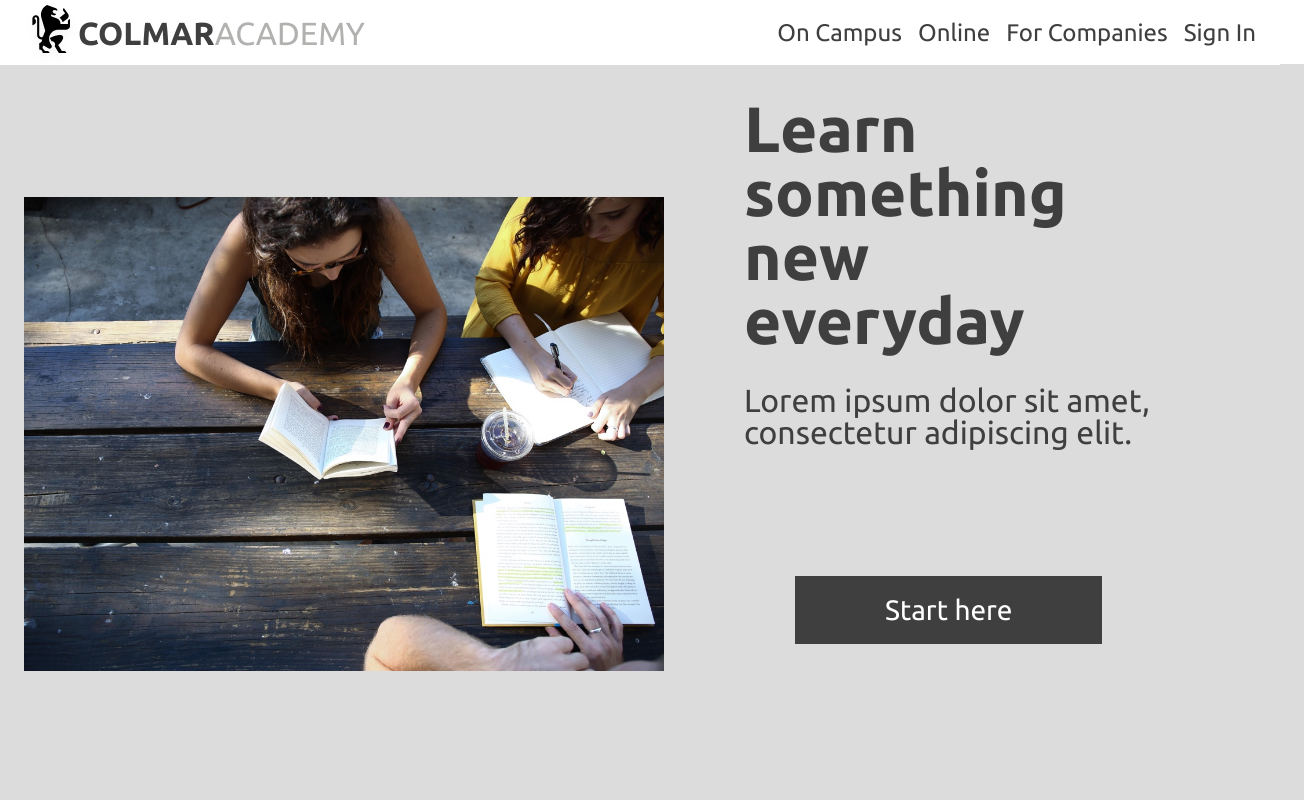
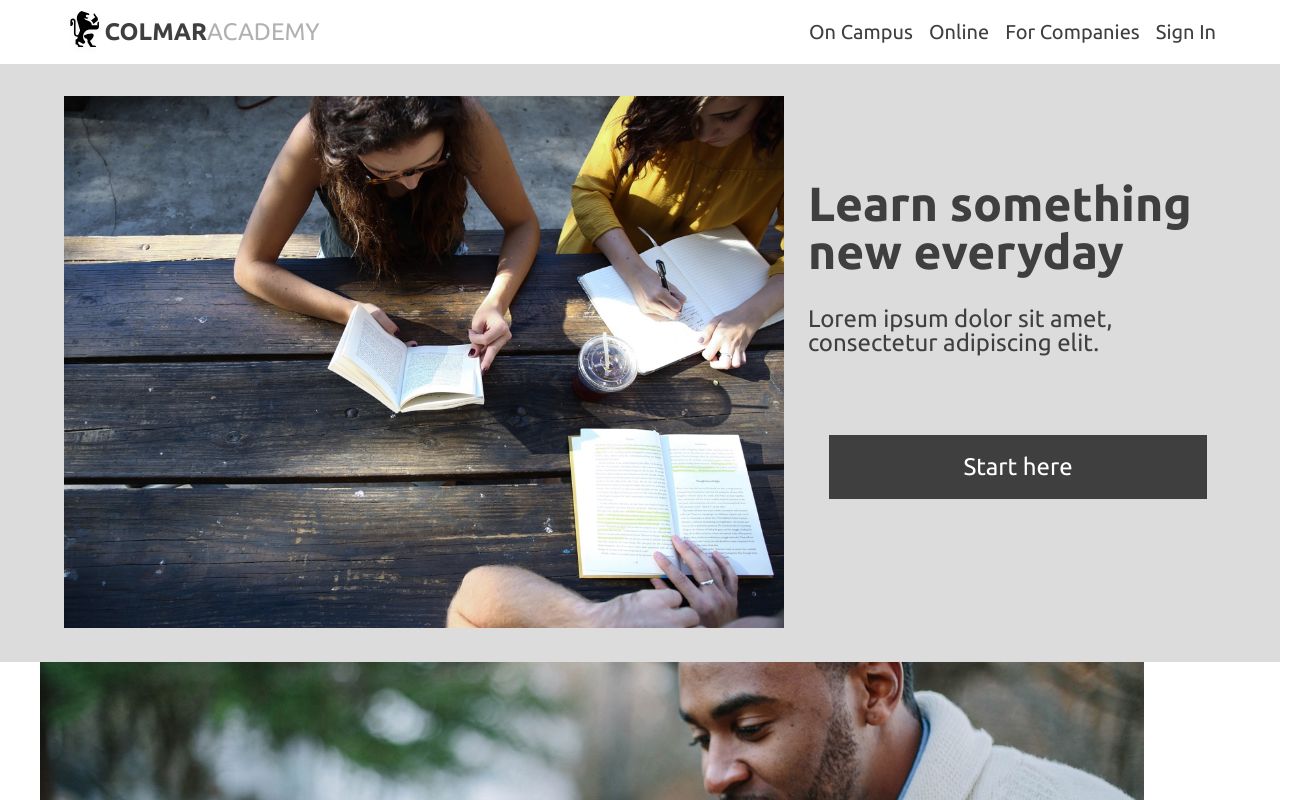
Before and after one commit to flange94/Colmar_Academy, a plain HTML site: page index.html in a window 1280 px wide. Shown: the top 800 px of the page, 1304 px wide, since content can reach past the window. Drawn offline with Linux system fonts and the light colour scheme.

Commit message:
fixed the width, now max width of 1200px

```diff
--- a/index.html
+++ b/index.html
@@ -10,7 +10,7 @@
   <!-- HEADER SECTION -->
   <header>
     <!-- The Navigation Bar -->
-    <div id="navigation">
+    <div class="container">
       <div id="logo">
         <img src="resources/images/ic-logo.svg" alt="The Logo of the Colmar Academy - a Lion" />
         <span class="logo_dark_grey">COLMAR</span><span class="logo_light_grey">ACADEMY</span>
@@ -35,16 +35,35 @@
   <!-- CONTENT SECTION -->
   <main>
     <!-- Main-Banner Section -->
-    <div class="banner">
-      <img src="resources/images/banner.jpg" alt="Banner of three Students learning" />
-      <div class="banner_text">
-        <h1>Learn something new everyday</h1>
-        <h2>Lorem ipsum dolor sit amet, consectetur adipiscing elit.</h2>
-        <div class="start_button">
-          <span>Start here</span>
+    <div id="banner">
+      <div class="container">
+        <div class="left_box">
+          <img src="resources/images/banner.jpg" alt="Banner of three Students learning" />
+        </div>
+        <div class="right_box">
+          <h1>Learn something new everyday</h1>
+          <h2>Lorem ipsum dolor sit amet, consectetur adipiscing elit.</h2>
+          <div class="start_button">
+            <span>Start here</span>
+          </div>
         </div>
       </div>
     </div>
+
+    <!-- News & Information Section -->
+    <div id="information">
+      <div class="container">
+        <div class="information_wrapper">
+          <img src="resources/images/information-main.jpg" alt="young man reading a brochure sitting on a bech in the park" />
+          <h2>It doesn't gurt to keep practicing</h2>
+          <div class="quote">
+            <p></p>
+            <span></span>
+          </div>
+        </div>
+      </div>
+    </div>
+
   </main>
 
   <!-- FOOTER SECTION -->
--- a/resources/css/style.css
+++ b/resources/css/style.css
@@ -9,59 +9,67 @@ html {
 }
 
 h1 {
-  font-size: 4rem;
+  font-size: 3rem;
   font-weight: bold;
+  margin-bottom: 2rem
+}
+
+h2 {
+  font-size: 1.5rem;
   margin-bottom: 2rem;
 }
 
-h2 {
-  font-size: 2rem;
-  margin-bottom: 2rem;
+.container {
+  width: 1200px;
+  margin: 0 auto;
 }
+
 
 /* ***************** */
 /* HEADER DEFINTIONS */
 /* ***************** */
 
-
 /* Navigation */
-#navigation {
+header {
+  background-color: white;
   position: fixed;
-  display: flex;
-  align-items: center;
-  justify-content: space-between;
   z-index: 5;
-  background-color: white;
-  height: 65px;
   width: 100%;
 }
 
-  #navigation nav {
+header .container {
   display: flex;
-    font-size: 1.5rem;
+  justify-content: space-between;
+  align-items: center;
+  height: 64px;
 }
 
-    #navigation nav .nav_item {
+  header nav {
+    display: flex;
+    font-size: 1.25rem;
+  }
+
+    header nav .nav_item {
       margin-right: 16px;
     }
 
-    #navigation nav .nav_item:hover {
+      header nav .nav_item:hover {
         text-decoration: underline;
         cursor: pointer;
       }
 
-    #navigation nav .nav_item:last-child {
+      header nav .nav_item:last-child {
         margin-right: 24px;
       }
 
 #logo {
-  font-size: 2rem;
+  font-size: 1.5rem;
   margin-left: 24px;
   display: flex;
   align-items: center;
 }
   #logo img {
-    height: 4rem;
+    height: 3rem;
   }
 
   #logo .logo_light_grey {
@@ -72,33 +80,46 @@ h2 {
     font-weight: bold;
   }
 
+/* ****************** */
+/* CONTENT DEFINTIONS */
+/* ****************** */
+
+.left_box {
+  width: 60%;
+  margin: 2rem 1.5rem;
+}
+
+.right_box {
+  width: 35%;
+  margin: 2rem 0;
+  display: flex;
+  flex-direction: column;
+}
+
 /* Banner Box */
 
-  .banner {
+#banner {
+  top: 64px;
   position: relative;
+  background: #DCDCDC;
+}
+
+#banner .container {
   display: flex;
   align-items: center;
-    top: 64px;
-    background: #DCDCDC;
-    padding: 2rem 0 2rem 1.5rem;
-    width: 100%;
-  }
-    .banner img {
-      width: 50%;
 }
 
-  .banner_text {
-    width: 32%;
-    margin-left: 5rem;
+#banner img {
+  width: 100%;
 }
 
 .start_button {
   background-color: #3f3f3f;
   padding: 1.25rem 0;
   text-align: center;
-    width: 75%;
-    margin: 8rem auto;
-    font-size: 1.75rem;
+  width: 90%;
+  margin: 3rem auto;
+  font-size: 1.5rem;
   color: white;
   transition: all 500ms ease-out;
 }
@@ -107,4 +128,5 @@ h2 {
     background-color: #303030;
     cursor: pointer;
     border-radius: 4px;
+    color: #DCDCDC;
   }
```
Lines whose indentation alone changed are shown as unchanged.
